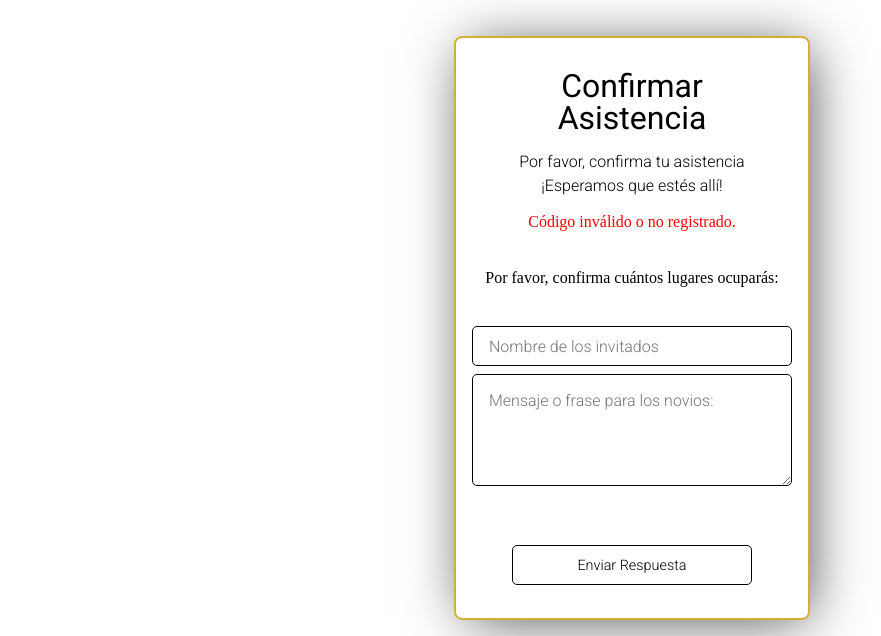
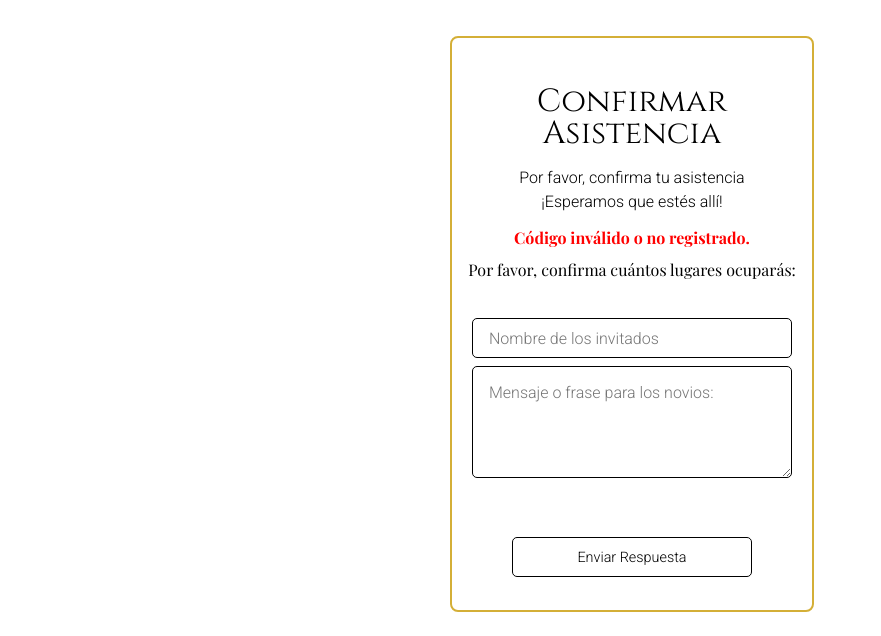
Before and after one commit to Pablo8Solis/invitacion-digital, a plain HTML site: page index.html in a window 1280 px wide. Shown: the part 3962-4598 px from the top of the page, without its empty margins (8-889 px from the left). Drawn offline with nearby package versions, Linux system fonts and the light colour scheme; a web font is replaced by a local one.

Commit message:
Se actualizo los estilos del formulario

```diff
--- a/css/_components.scss
+++ b/css/_components.scss
@@ -369,3 +369,12 @@ body {
 .hidden {
   display: none;
 }
+
+//Mensaje de error de formulario
+#mensaje{
+  @include fontText;
+  font-weight: bold;
+}
+.opcionesAsistencia-style{
+  @include fontText;
+}
--- a/css/_layout.scss
+++ b/css/_layout.scss
@@ -429,14 +429,15 @@ img{
             flex-direction: column;
             gap: 1rem;
             text-align: center;
-            -webkit-box-shadow: 5px 5px 55px -8px rgba(0,0,0,0.75);
-            -moz-box-shadow: 5px 5px 55px -8px rgba(0,0,0,0.75);
-            box-shadow: 5px 5px 55px -8px rgba(0,0,0,0.75);
+            //-webkit-box-shadow: 5px 5px 55px -8px rgba(0,0,0,0.75);
+            //-moz-box-shadow: 5px 5px 55px -8px rgba(0,0,0,0.75);
+            //box-shadow: 5px 5px 55px -8px rgba(0,0,0,0.75);
         }
 
         &-title{
-            @include fontTextSecundary;
-            font-size: 2rem
+            @include fontTitle;
+            font-size: 2rem;
+            padding-top: 1rem;
         }
 
         &-text{
@@ -449,7 +450,7 @@ img{
             @include flex-box(center,center);
             flex-direction: column;
             gap: 0.5rem;
-            padding-top: 1.5rem;
+            //padding-top: 1.5rem;
 
             &-label{
                 @include fontTextSecundary;
--- a/index.html
+++ b/index.html
@@ -196,7 +196,7 @@
                         action="https://formspree.io/f/xkgozpoz"
                         method="POST">
                         <div class="main__form-box-radio" id="opcionesAsistencia">
-                            <p>Por favor, confirma cuántos lugares ocuparás:</p>
+                            <p class="opcionesAsistencia-style">Por favor, confirma cuántos lugares ocuparás:</p>
                         </div>
                         <label class="main__form-box-label">
                             <input class="main__form-box-label-input-box" type="text" name="nombre" placeholder="Nombre de los invitados" required>
```
Also changed, not shown: css/main.css, 1 other file.
